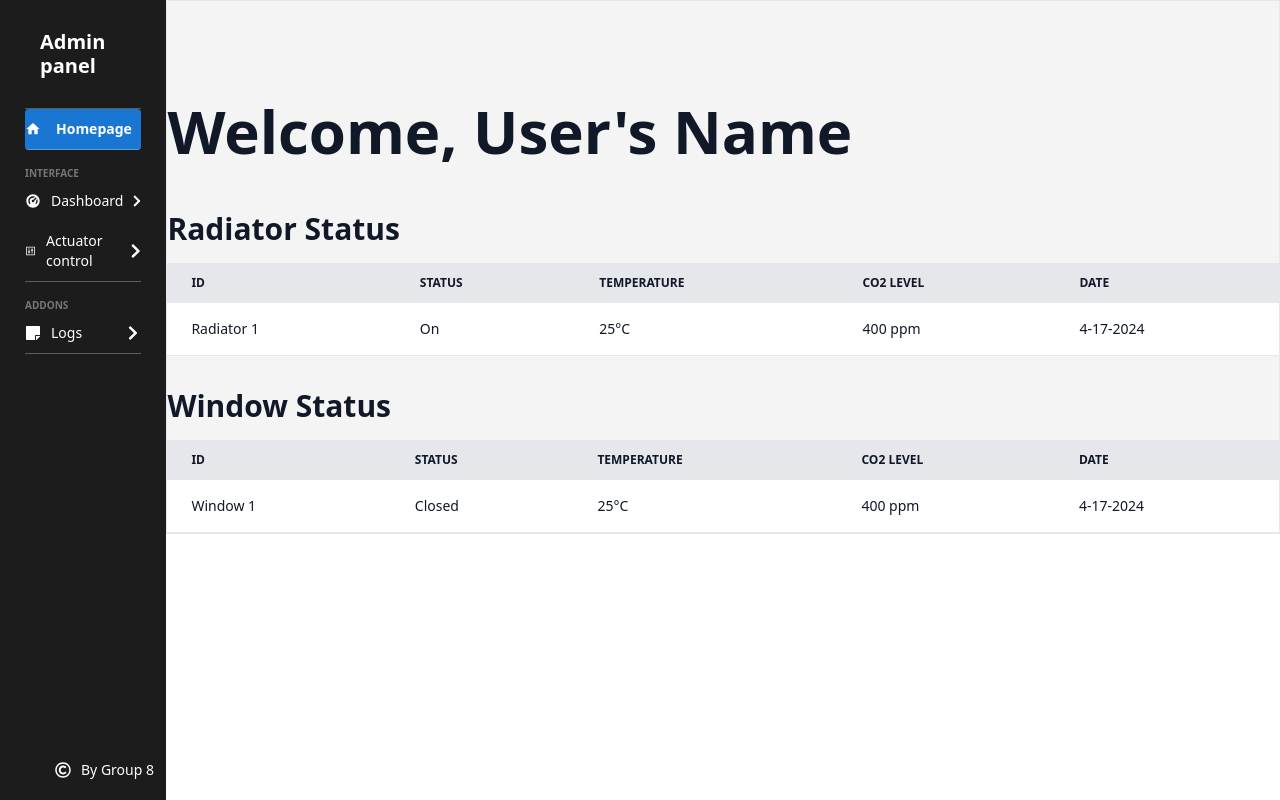
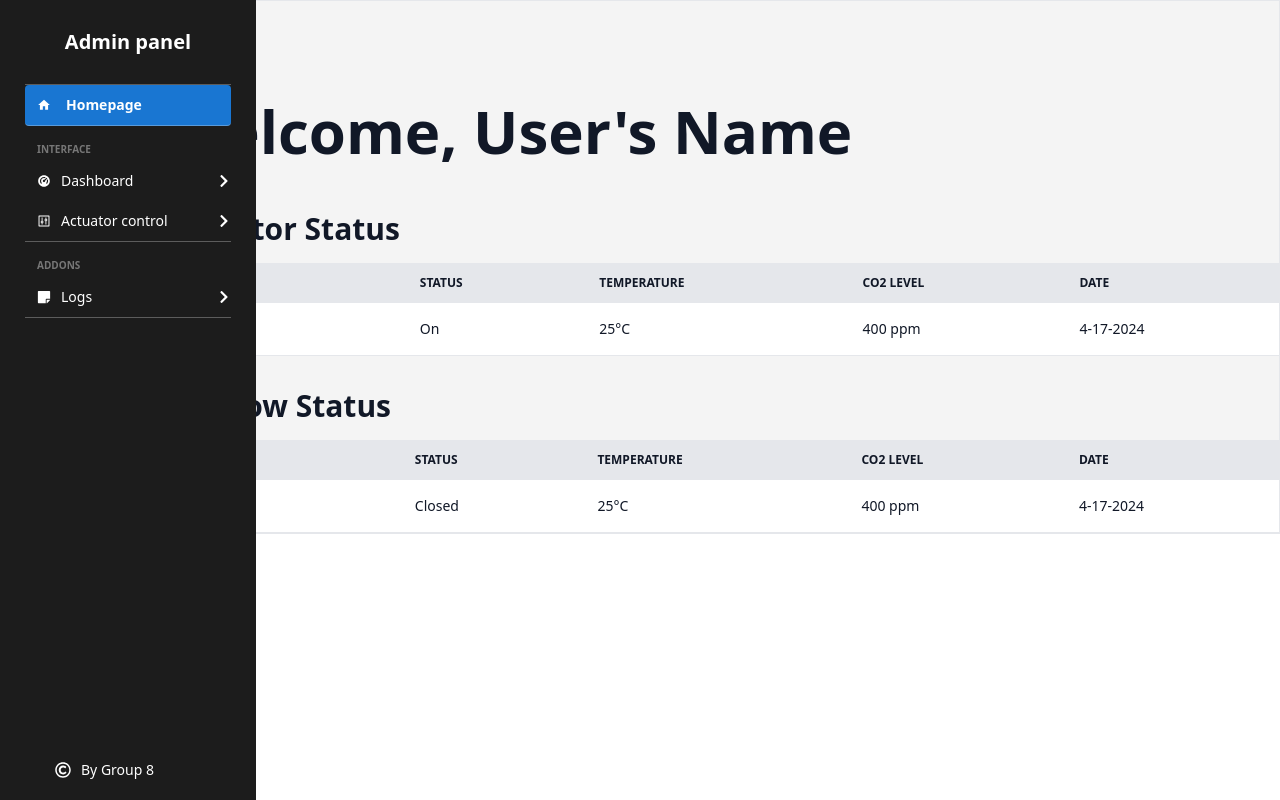
Before and after one commit to khizerkhan-2316/kos.client, a React (Create React App) app: page / in a window 1280 px wide. Built offline with nearby package versions, Linux system fonts and the light colour scheme.

Commit message:
made navlinks more accessable

```diff
--- a/src/components/Sidebar.js
+++ b/src/components/Sidebar.js
@@ -1,13 +1,12 @@
 import React from 'react';
 import { useState } from 'react';
 import { Link } from 'react-router-dom';
-import { MdHome } from "react-icons/md";
-import { RiDashboard2Fill } from "react-icons/ri";
-import { AiOutlineControl } from "react-icons/ai";
-import { FaStickyNote, FaChevronRight, FaRegCopyright } from "react-icons/fa";
+import { MdHome } from 'react-icons/md';
+import { RiDashboard2Fill } from 'react-icons/ri';
+import { AiOutlineControl } from 'react-icons/ai';
+import { FaStickyNote, FaChevronRight, FaRegCopyright } from 'react-icons/fa';
 
 function Sidebar() {
-
   const [highlight, setHighlight] = useState({
     Homepage: true,
     dashboard: false,
@@ -25,41 +24,92 @@ function Sidebar() {
   }
 
   return (
-    <div className='bg-[#1c1c1c] px-[25px] w-[13%] h-screen fixed'>
-      <div className='px-[15px] py-[30px] flex items-center justify-center border-b-[1px] border-[#ededed]/[0.3]'>
-        <h1 className='text-white text-[20px] leading-[24px] font-extrabold cursor-pointer'>Admin panel</h1>
+    <div className="bg-[#1c1c1c] px-[25px] w-[60%] sm:w-[40%] md:w-[30%] lg:w-[25%] xl:w-[20%] 2xl:w-[13%] h-screen fixed">
+      <div className="px-[15px] py-[30px] flex items-center justify-center border-b-[1px] border-[#ededed]/[0.3]">
+        <h1 className="text-white text-[20px] leading-[24px] font-extrabold cursor-pointer">
+          Admin panel
+        </h1>
       </div>
-      <div className='rounded flex items-center gap-[15px] py-[10px] border-b-[1px] border-[#EDEDED]/[0.3] cursor-pointer' style={highlight.Homepage ? { backgroundColor: "#1976D2" } : {}}>
-        <MdHome color='white' />
-        <Link onClick={() => toggleHighlight("Homepage")} to="/" className='text-[14px] leading-[20px] font-bold text-white'>Homepage</Link>
+      <Link
+        onClick={() => toggleHighlight('Homepage')}
+        to="/"
+        className="text-[14px] leading-[20px] font-bold text-white"
+      >
+        <div
+          className="rounded flex items-center gap-[15px] pl-3 py-[10px] border-b-[1px] border-[#EDEDED]/[0.3] cursor-pointer"
+          style={highlight.Homepage ? { backgroundColor: '#1976D2' } : {}}
+        >
+          <MdHome color="white" />
+          Homepage
         </div>
-      <div className='pt-[15px] border-b-[1px] border-[#EDEDED]/[0.3]'>
-        <p className='text-[10px] font-extrabold leading-[16px] text-white/[0.4]'> INTERFACE</p>
-        <div className='flex items-center justify-between gap-[10px] py-[10px] cursor-pointer rounded' style={highlight.dashboard ? { backgroundColor: "#1976D2" } : {}}>
-          <div className='flex items-center gap-[10px]'>
-            <RiDashboard2Fill color='white' /> <Link onClick={() => toggleHighlight("dashboard")} to="/dashboard" className='text-[14px] leading-[20px] font-normal text-white'>Dashboard</Link>
+      </Link>
+
+      <div className="pt-[15px]  border-b-[1px] border-[#EDEDED]/[0.3]">
+        <p className="text-[10px]  font-extrabold leading-[16px] pl-3 text-white/[0.4]">
+          {' '}
+          INTERFACE
+        </p>
+        <Link
+          onClick={() => toggleHighlight('dashboard')}
+          to="/dashboard"
+          className="text-[14px] leading-[20px] font-normal text-white"
+        >
+          <div
+            className="flex items-center mt-1 justify-between gap-[10px] py-[10px] cursor-pointer rounded"
+            style={highlight.dashboard ? { backgroundColor: '#1976D2' } : {}}
+          >
+            <div className="flex pl-3 items-center gap-[10px]">
+              <RiDashboard2Fill color="white" /> Dashboard
             </div>
-          <FaChevronRight color='white' />
+
+            <FaChevronRight color="white" />
           </div>
-        <div className='flex items-center justify-between gap-[10px] py-[10px] rounded cursor-pointer' style={highlight.control ? { backgroundColor: "#1976D2" } : {}}>
-          <div className='flex items-center gap-[10px]'>
-            <AiOutlineControl color='white' /> <Link onClick={() => toggleHighlight("control")} to="/control" className='text-[14px] leading-[20px] font-normal text-white'>Actuator control</Link>
+        </Link>
+
+        <Link
+          onClick={() => toggleHighlight('control')}
+          to="/control"
+          className="text-[14px] leading-[20px] font-normal text-white"
+        >
+          <div
+            className="flex items-center justify-between gap-[10px] py-[10px] rounded cursor-pointer"
+            style={highlight.control ? { backgroundColor: '#1976D2' } : {}}
+          >
+            <div className="flex pl-3 items-center gap-[10px]">
+              <AiOutlineControl color="white" /> Actuator control
             </div>
-          <FaChevronRight color='white' />
+            <FaChevronRight color="white" />
           </div>
+        </Link>
       </div>
-      <div className='pt-[15px] border-b-[1px] border-[#EDEDED]/[0.3]'>
-        <p className='text-[10px] font-extrabold leading-[16px] text-white/[0.4]'> ADDONS</p>
-        <div className='flex items-center justify-between gap-[10px] py-[10px] rounded cursor-pointer' style={highlight.logs ? { backgroundColor: "#1976D2" } : {}}>
-          <div className='flex items-center gap-[10px]'>
-            <FaStickyNote color='white' /><Link onClick={() => toggleHighlight("logs")} to="/logs" className='text-[14px] leading-[20px] font-normal text-white'>Logs</Link>
+      <div className="pt-[15px] border-b-[1px] border-[#EDEDED]/[0.3]">
+        <p className="text-[10px] font-extrabold leading-[16px] pl-3 text-white/[0.4]">
+          {' '}
+          ADDONS
+        </p>
+        <Link
+          onClick={() => toggleHighlight('logs')}
+          to="/logs"
+          className="text-[14px] leading-[20px] font-normal text-white"
+        >
+          <div
+            className="flex items-center justify-between mt-1 gap-[10px] py-[10px] rounded cursor-pointer"
+            style={highlight.logs ? { backgroundColor: '#1976D2' } : {}}
+          >
+            <div className="flex pl-3 items-center gap-[10px]">
+              <FaStickyNote color="white" />
+              Logs
             </div>
-          <FaChevronRight color='white' />
+            <FaChevronRight color="white" />
           </div>
+        </Link>
       </div>
-      <div className='absolute bottom-[20px] left-[55px]'>
-        <div className='flex items-center gap-[10px]'>
-          <FaRegCopyright color='white' /><p className='text-[14px] leading-[20px] font-normal text-white'>By Group 8</p>
+      <div className="absolute bottom-[20px] left-[55px]">
+        <div className="flex items-center gap-[10px]">
+          <FaRegCopyright color="white" />
+          <p className="text-[14px] leading-[20px] font-normal text-white">
+            By Group 8
+          </p>
         </div>
       </div>
     </div>
```
Lines whose indentation alone changed are shown as unchanged.
